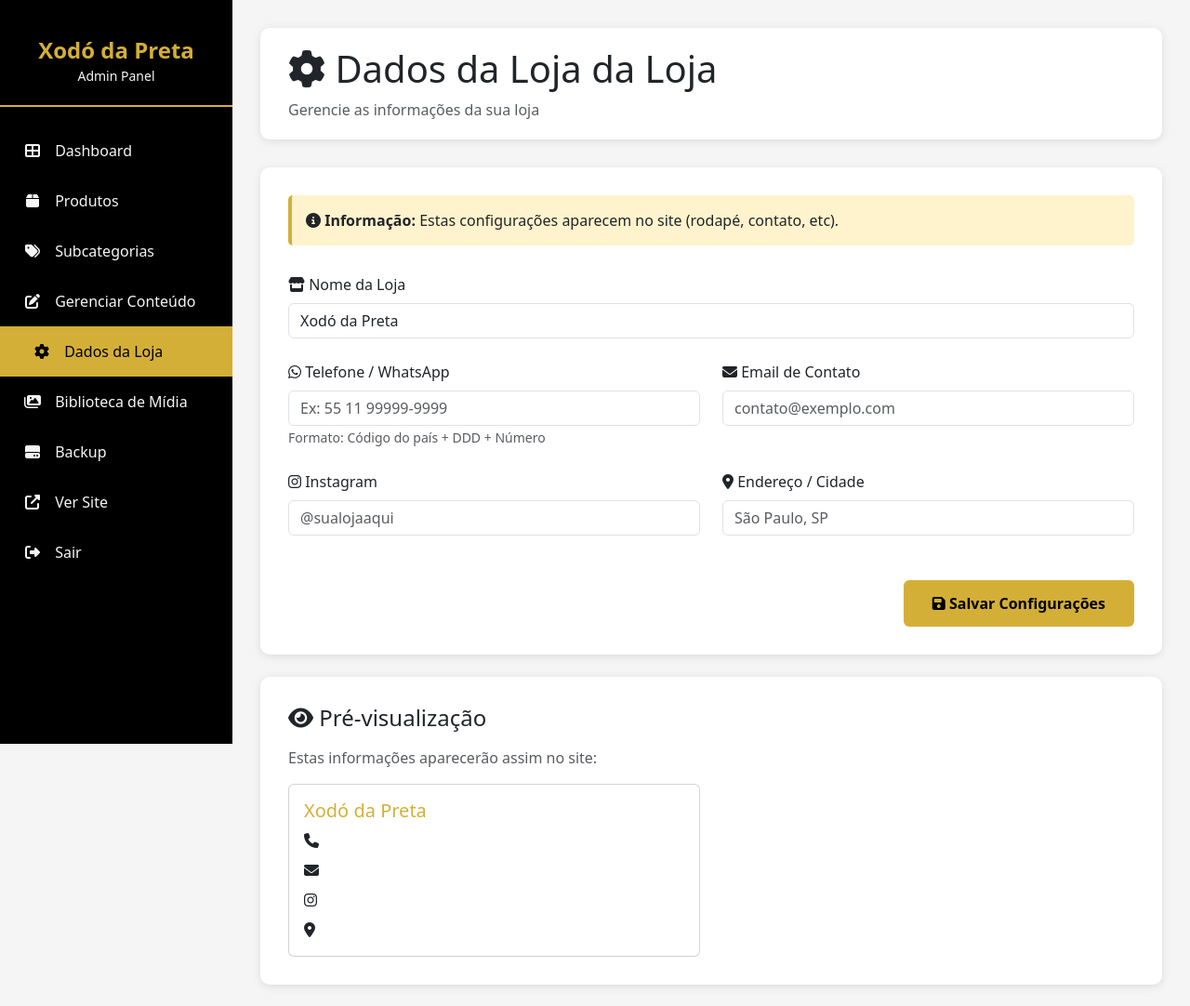
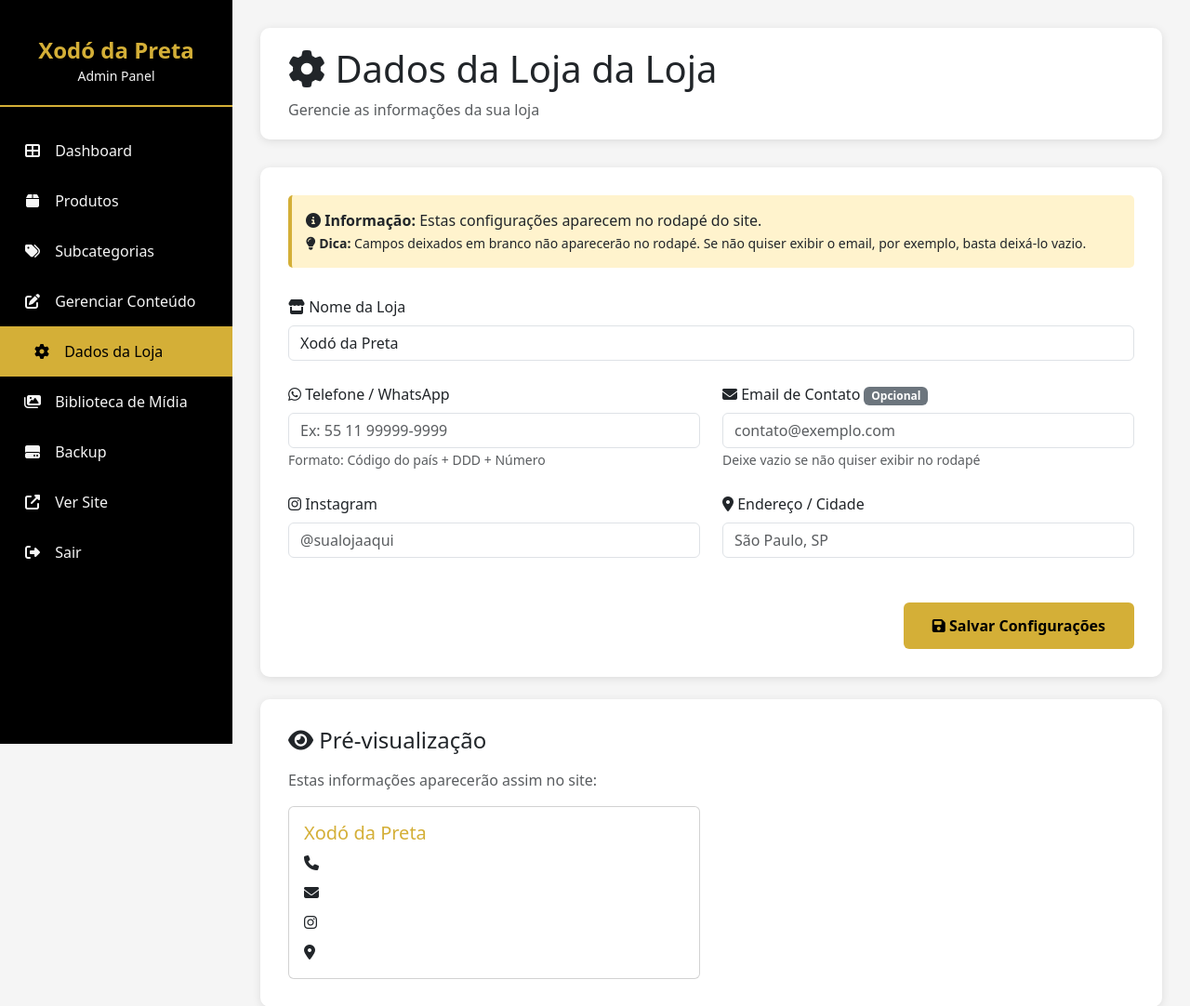
Before and after one commit to gustavobarros-07/Xod-da-Preta-, a Flask app: page /admin/configuracoes in a window 1280 px wide. Shown: the top 1082 px of the page at 93% size. Run offline with Flask 3, Linux system fonts and the light colour scheme; the visitor is signed in with stand-in values (Sample User, id 1).

Commit message:
docs: Adiciona orientação sobre campos opcionais em Dados da Loja
Melhoria na UX da página de configurações:
- Info box atualizado: explica que dados aparecem no rodapé
- Dica clara: "Campos deixados em branco não aparecerão no rodapé"
- Badge "Opcional" no campo Email
- Texto de ajuda: "Deixe vazio se não quiser exibir no rodapé"

Contexto: Cliente não quer exibir email por enquanto, mas precisa
saber que pode deixar o campo vazio sem problemas

🤖 Generated with [Claude Code](https://claude.com/claude-code)

Co-Authored-By: Claude <noreply@anthropic.com>

```diff
--- a/app/templates/admin/config.html
+++ b/app/templates/admin/config.html
@@ -203,7 +203,9 @@
         <div class="config-container">
             <div class="info-box">
                 <i class="fas fa-info-circle"></i>
-                <strong>Informação:</strong> Estas configurações aparecem no site (rodapé, contato, etc).
+                <strong>Informação:</strong> Estas configurações aparecem no rodapé do site.
+                <br>
+                <small><i class="fas fa-lightbulb"></i> <strong>Dica:</strong> Campos deixados em branco não aparecerão no rodapé. Se não quiser exibir o email, por exemplo, basta deixá-lo vazio.</small>
             </div>
 
             <form method="POST">
@@ -235,7 +237,7 @@
 
                     <div class="col-md-6 mb-4">
                         <label for="loja_email" class="form-label">
-                            <i class="fas fa-envelope"></i> Email de Contato
+                            <i class="fas fa-envelope"></i> Email de Contato <span class="badge bg-secondary">Opcional</span>
                         </label>
                         <input type="email"
                                class="form-control"
@@ -243,6 +245,7 @@
                                name="loja_email"
                                value="{{ configs.loja_email }}"
                                placeholder="contato@exemplo.com">
+                        <small class="text-muted">Deixe vazio se não quiser exibir no rodapé</small>
                     </div>
                 </div>
 
```
